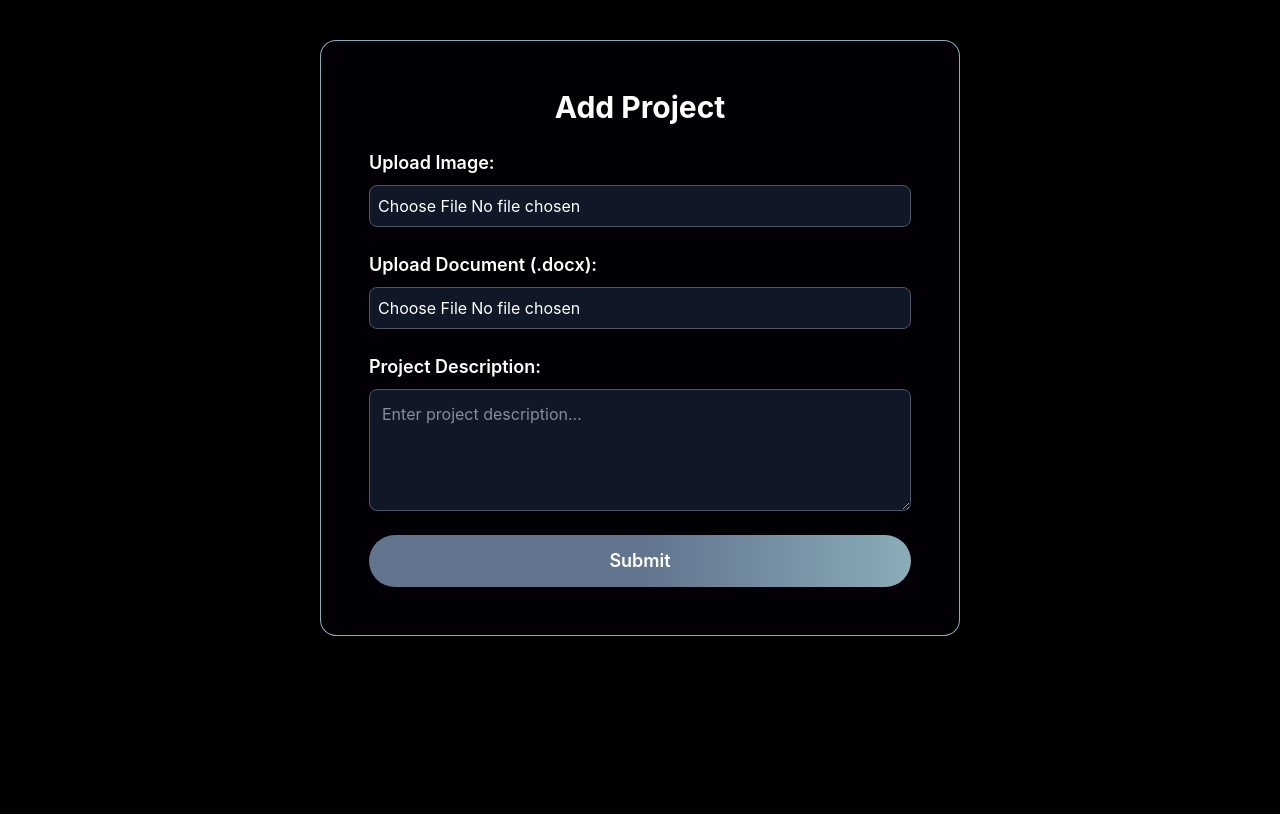
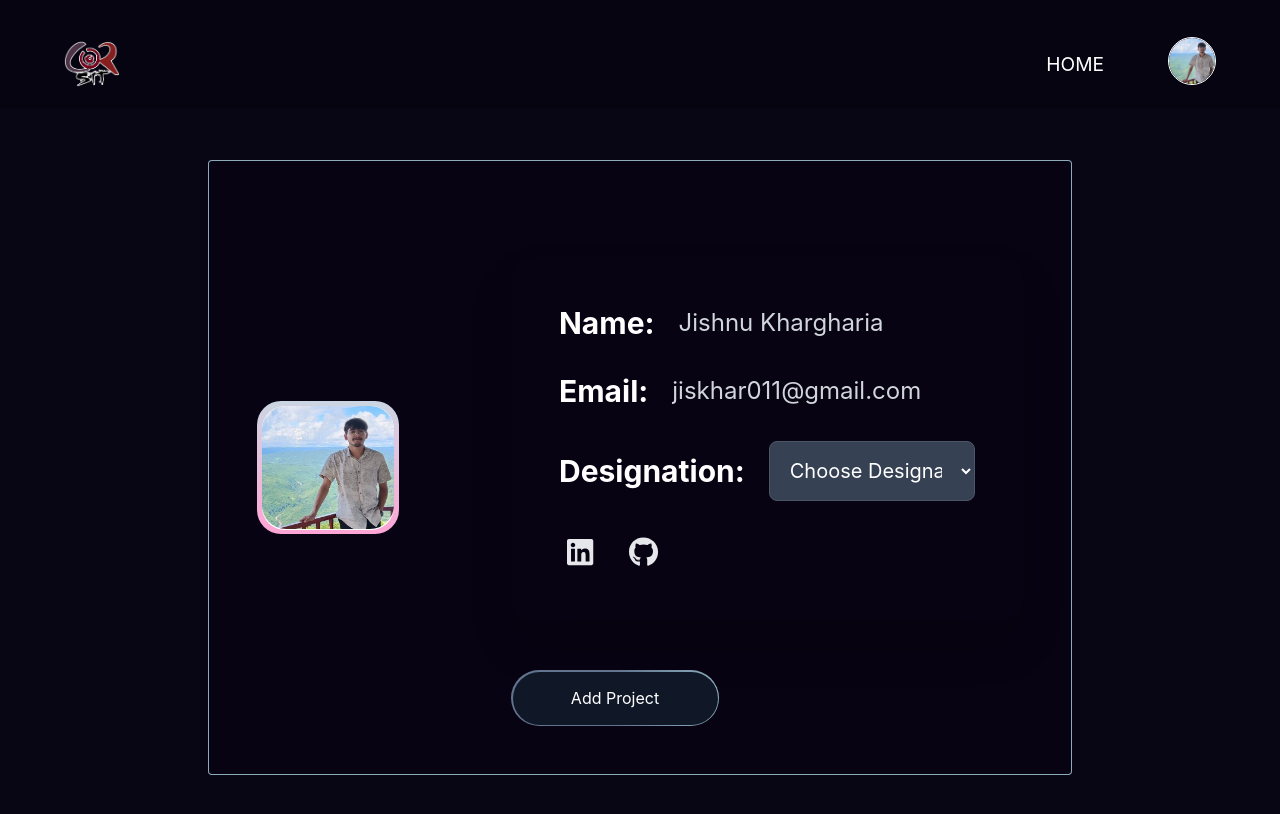
Before and after one commit to jishkhar/Corsit-O, a React (Vite) app: page /profile in a window 1280 px wide. Shown: the top 814 px of the page. Built offline with nearby package versions, Linux system fonts and the light colour scheme.

Commit message:
add profile

```diff
--- a/src/components/Profile/AddProject.jsx
+++ b/src/components/Profile/AddProject.jsx
@@ -6,31 +6,40 @@ const AddProject = () => {
   const [description, setDescription] = useState("");
 
   return (
-    <div className="p-6 bg-[#0b001056] h-fit text-white rounded-lg shadow-lg max-w-lg mx-auto mt-10">
-      <h2 className="text-2xl font-bold mb-4">Add Project</h2>
+    <div className="bg-[#080514] my-40 border border-[rgba(173,216,230,0.8)] rounded-xl max-w-3xl mx-auto p-10 shadow-xl">
+      <h2 className="text-4xl font-bold text-center text-white mb-8">Add Project</h2>
 
-      <label className="block mb-4">
-        <span className="text-lg">Upload Image:</span>
-        <input type="file" accept="image/*" onChange={(e) => setImage(e.target.files[0])} className="mt-2 block w-full text-gray-900 rounded-lg border border-gray-600 cursor-pointer bg-gray-700 focus:outline-none" />
+      <label className="block mb-8">
+        <span className="text-xl text-gray-200 font-medium">Upload Image:</span>
+        <input type="file" accept="image/*" onChange={(e) => setImage(e.target.files[0])} className="mt-4 block w-full text-white bg-transparent border-2 border-gray-500 rounded-lg p-3 cursor-pointer focus:outline-none focus:ring-2 focus:ring-blue-500" />
       </label>
 
-      <label className="block mb-4">
-        <span className="text-lg">Upload Document (.docx):</span>
-        <input type="file" accept=".docx" onChange={(e) => setDoc(e.target.files[0])} className="mt-2 block w-full text-gray-900 rounded-lg border border-gray-600 cursor-pointer bg-gray-700 focus:outline-none" />
+      <label className="block mb-8">
+        <span className="text-xl text-gray-200 font-medium">Upload Document (.docx):</span>
+        <input type="file" accept=".docx" onChange={(e) => setDoc(e.target.files[0])} className="mt-4 block w-full text-white bg-transparent border-2 border-gray-500 rounded-lg p-3 cursor-pointer focus:outline-none focus:ring-2 focus:ring-blue-500" />
       </label>
 
-      <label className="block mb-4">
-        <span className="text-lg">Project Description:</span>
+      <label className="block mb-8">
+        <span className="text-xl text-gray-200 font-medium">Project Description:</span>
         <textarea
           value={description}
           onChange={(e) => setDescription(e.target.value)}
-          className="mt-2 block w-full p-2 text-gray-900 rounded-lg border border-gray-600 bg-gray-700 focus:outline-none focus:ring-2 focus:ring-blue-400"
-          rows="4"
+          className="mt-4 block w-full p-5 text-white bg-transparent border-2 border-gray-500 rounded-lg focus:outline-none focus:ring-2 focus:ring-blue-500"
+          rows="5"
           placeholder="Enter project description..."
         />
       </label>
 
-      <button className="mt-4 px-4 py-2 bg-blue-600 rounded-lg hover:bg-blue-700 transition">Submit</button>
+      <div className="flex justify-center mt-8">
+        <button
+          type="button"
+          className="transition group flex h-14 w-[100vh] items-center justify-center rounded-full bg-gradient-to-r from-slate-500 via-slate-500 to-[rgba(173,216,230,0.8)] p-[1.5px] text-white duration-300 hover:bg-gradient-to-l hover:shadow-sm hover:shadow-[rgba(167,219,236,0.8)]"
+        >
+          <div className="flex h-full w-full items-center justify-center rounded-full bg-gray-900 transition duration-300 ease-in-out group-hover:bg-gradient-to-br group-hover:from-gray-700 group-hover:to-gray-900 cursor-pointer">
+            Submit
+          </div>
+        </button>
+      </div>
     </div>
   );
 }
--- a/src/components/Profile/HeaderProfile.jsx
+++ b/src/components/Profile/HeaderProfile.jsx
@@ -70,7 +70,7 @@ const Header = () => {
                                     Change Password
                                 </NavLink>
                                 <NavLink
-                                    to="/login"
+                                    to="/"
                                     className={({ isActive }) => `block px-4 py-3 hover:bg-gray-900 ${isActive ? 'bg-gray-300' : ''}`}
                                 >
                                     Logout
--- a/src/components/Profile/Profile.jsx
+++ b/src/components/Profile/Profile.jsx
@@ -1,52 +1,100 @@
-import React, { useState } from 'react';
+import React, { useState, useRef } from 'react';
+import AddProject from './AddProject';
+import Header from './HeaderProfile';
+import profilePhoto from '../../assets/team/second/jishnu.jpg';
+import { FontAwesomeIcon } from "@fortawesome/react-fontawesome";
+import { faLinkedin, faGithub } from '@fortawesome/free-brands-svg-icons';
 
-const AddProject = () => {
-  const [image, setImage] = useState(null);
-  const [doc, setDoc] = useState(null);
-  const [description, setDescription] = useState("");
+const Profile = () => {
+  const [showAddProject, setShowAddProject] = useState(false);
+  const addProjectRef = useRef(null);
+
+  const handleAddProjectClick = () => {
+    setShowAddProject(true);
+    setTimeout(() => {
+      addProjectRef.current?.scrollIntoView({ behavior: 'smooth', block: 'center' });
+    }, 100);
+  };
 
   return (
-    <div className="mt-10 flex h-fit items-start justify-start px-12 py-12 border border-[rgba(173,216,230,0.8)] rounded-2xl bg-[#0b001056] text-white w-[50vw] mx-auto">
-      <div className="w-full">
-        <h2 className="text-3xl font-bold mb-6 text-center">Add Project</h2>
+    <>
+      <Header />
 
-        <label className="block mb-6">
-          <span className="text-lg font-semibold">Upload Image:</span>
-          <input
-            type="file"
-            accept="image/*"
-            onChange={(e) => setImage(e.target.files[0])}
-            className="mt-2 block w-full text-white rounded-lg border border-gray-600 cursor-pointer bg-gray-900 p-2 focus:outline-none"
-          />
-        </label>
+      <div className="h-fit bg-[#080514] text-white py-40 px-52">
+        <div className="flex h-fit items-start justify-start px-12 py-12 border border-[rgba(173,216,230,0.8)] rounded bg-[#0b001056]">
+          <div className="flex items-center gap-28">
 
-        <label className="block mb-6">
-          <span className="text-lg font-semibold">Upload Document (.docx):</span>
-          <input
-            type="file"
-            accept=".docx"
-            onChange={(e) => setDoc(e.target.files[0])}
-            className="mt-2 block w-full text-white rounded-lg border border-gray-600 cursor-pointer bg-gray-900 p-2 focus:outline-none"
-          />
-        </label>
+            <div className="max-w-md rounded-3xl p-[0.3rem] bg-gradient-to-b from-slate-300 to-pink-300 dark:from-slate-400 dark:to-[rgba(136,217,244,0.8)]">
+              <div className="rounded-[calc(1.5rem-1px)] p-[0.5px] bg-white dark:bg-gray-900">
+                <img className="w-full rounded-3xl" src={profilePhoto} alt="Image" />
+              </div>
+            </div>
 
-        <label className="block mb-6">
-          <span className="text-lg font-semibold">Project Description:</span>
-          <textarea
-            value={description}
-            onChange={(e) => setDescription(e.target.value)}
-            className="mt-2 block w-full p-3 text-white rounded-lg border border-gray-600 bg-gray-900 focus:outline-none focus:ring-2 focus:ring-blue-400"
-            rows="4"
-            placeholder="Enter project description..."
-          />
-        </label>
+            <div>
+              <div className="w-[40vw] mx-auto my-12 p-12 rounded-3xl shadow-2xl text-xl">
+                <div className="mb-8 flex items-center gap-6">
+                  <h2 className="text-3xl font-bold text-white">Name:</h2>
+                  <p className="text-gray-300 text-2xl">Jishnu Khargharia</p>
+                </div>
 
-        <button className="w-full px-4 py-3 text-lg font-semibold bg-gradient-to-r from-slate-500 via-slate-500 to-[rgba(173,216,230,0.8)] rounded-full hover:bg-gradient-to-l hover:shadow-sm hover:shadow-[rgba(167,219,236,0.8)] transition-all">
-          Submit
-        </button>
+                <div className="mb-8 flex items-center gap-6">
+                  <h2 className="text-3xl font-bold text-white">Email:</h2>
+                  <p className="text-gray-300 text-2xl">jiskhar011@gmail.com</p>
+                </div>
+
+                <div className="mb-8 flex items-center gap-6">
+                  <h2 className="text-3xl font-bold text-white">Designation:</h2>
+                  <select className="p-4 w-full rounded-lg bg-gray-700 text-white border border-gray-600 focus:outline-none focus:ring-2 focus:ring-blue-400">
+                    <option value="" disabled selected>Choose Designation</option>
+                    <option value="1st-year">1st Year</option>
+                    <option value="2nd-year">2nd Year</option>
+                    <option value="3rd-year">3rd Year</option>
+                    <option value="4th-year">4th Year</option>
+                    <option value="chairman">Chairman</option>
+                    <option value="vice-chairman">Vice-Chairman</option>
+                    <option value="tech-lead">Tech Lead</option>
+                    <option value="treasurer">Treasurer</option>
+                    <option value="web-dev-lead">Web Dev Lead</option>
+                    <option value="android-dev-lead">Android Dev Lead</option>
+                    <option value="photoshop-lead">Photoshop Lead</option>
+                    <option value="digital-lead">Digital Lead</option>
+                  </select>
+                </div>
+
+                <div className="flex items-center gap-8">
+                  <div className="flex items-center gap-8 pl-2">
+                    <a href="https://www.linkedin.com/in/your-profile" target="_blank" rel="noopener noreferrer">
+                      <FontAwesomeIcon icon={faLinkedin} className="text-gray-200 text-3xl transition-all duration-300 hover:scale-125" />
+                    </a>
+                    <a href="https://github.com/your-profile" target="_blank" rel="noopener noreferrer">
+                      <FontAwesomeIcon
+                        icon={faGithub}
+                        className="text-gray-200 text-3xl transition-all duration-300 hover:text-white hover:bg-black hover:scale-125 p-1 rounded"
+                      />
+
+                    </a>
+                  </div>
+                </div>
+              </div>
+
+              <button
+                type="button"
+                className="transition group flex h-14 w-52 items-center justify-center rounded-full bg-gradient-to-r from-slate-500 via-slate-500 to-[rgba(173,216,230,0.8)] p-[1.5px] text-white duration-300 hover:bg-gradient-to-l hover:shadow-sm hover:shadow-[rgba(167,219,236,0.8)]"
+                onClick={handleAddProjectClick}
+              >
+                <div className="flex h-full w-full items-center justify-center rounded-full bg-gray-900 transition duration-300 ease-in-out group-hover:bg-gradient-to-br group-hover:from-gray-700 group-hover:to-gray-900 group-hover:transition group-hover:duration-300 group-hover:ease-in-out cursor-pointer">
+                  Add Project
+                </div>
+              </button>
+
+            </div>
+          </div>
+        </div>
+
+        {showAddProject && <div ref={addProjectRef}><AddProject /></div>}
       </div>
-    </div>
+    </>
   );
-}
+};
 
-export default AddProject;
+export default Profile;
```
